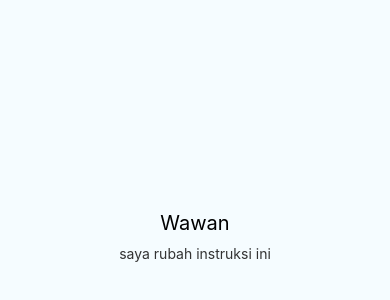
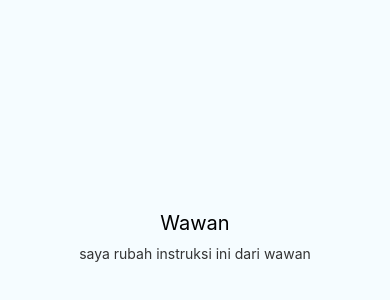
Before and after one commit to fandu139/staterkit-monorepo, a React Native app in the folder src/Mobile/: screen / in a window 390 px wide. Shown: the part 186-486 px from the top of the page. Built offline with nearby package versions, Linux system fonts and the light colour scheme.

Commit message:
Perbaikan Update sebelumnya

```diff
--- a/src/Mobile/App.js
+++ b/src/Mobile/App.js
@@ -21,7 +21,7 @@ export default class App extends Component<Props> {
     return (
       <View style={styles.container}>
         <Text style={styles.welcome}>Wawan</Text>
-        <Text style={styles.instructions}>saya rubah instruksi ini</Text>
+        <Text style={styles.instructions}>saya rubah instruksi ini dari wawan</Text>
         <Text style={styles.instructions}>{instructions}</Text>
       </View>
     );
```
